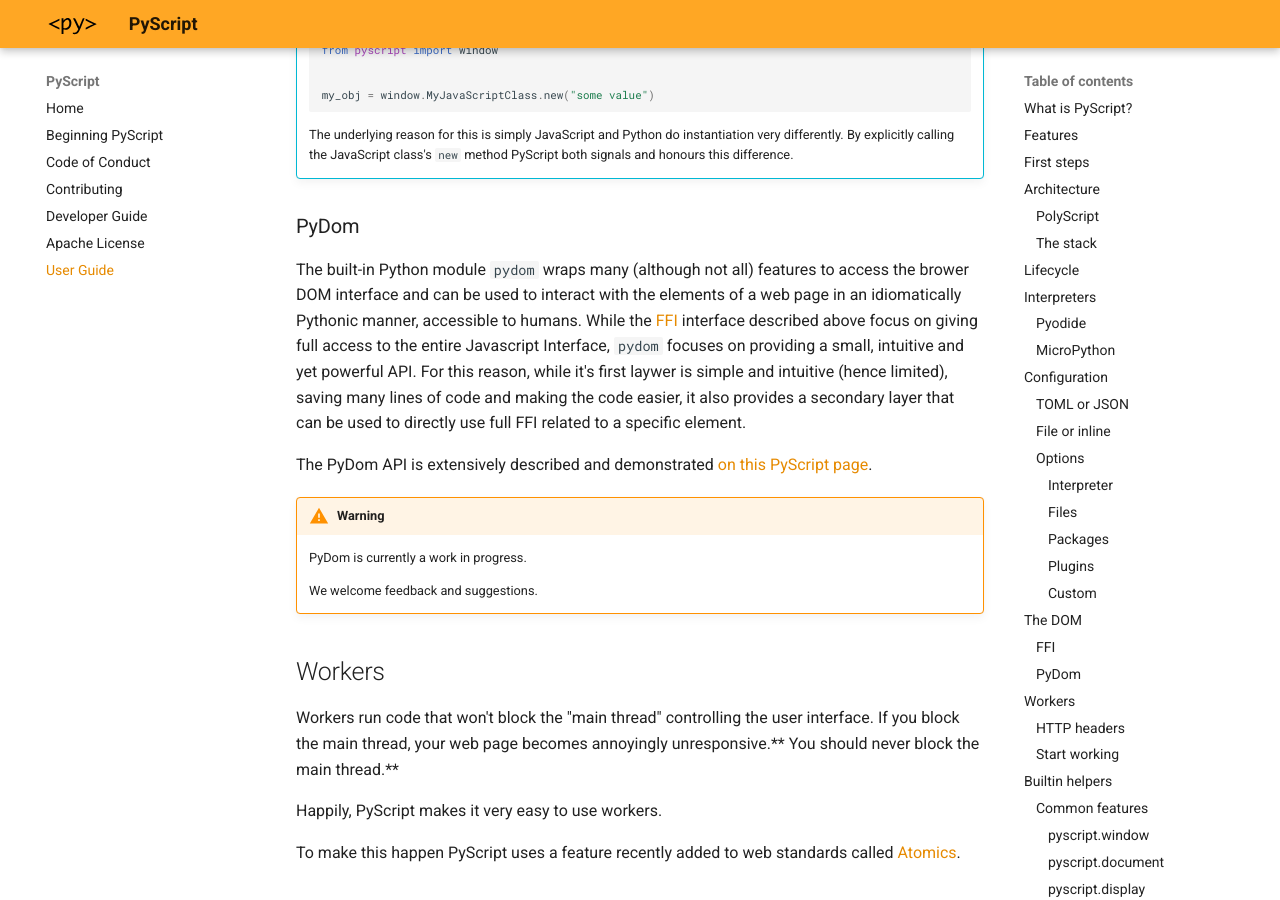
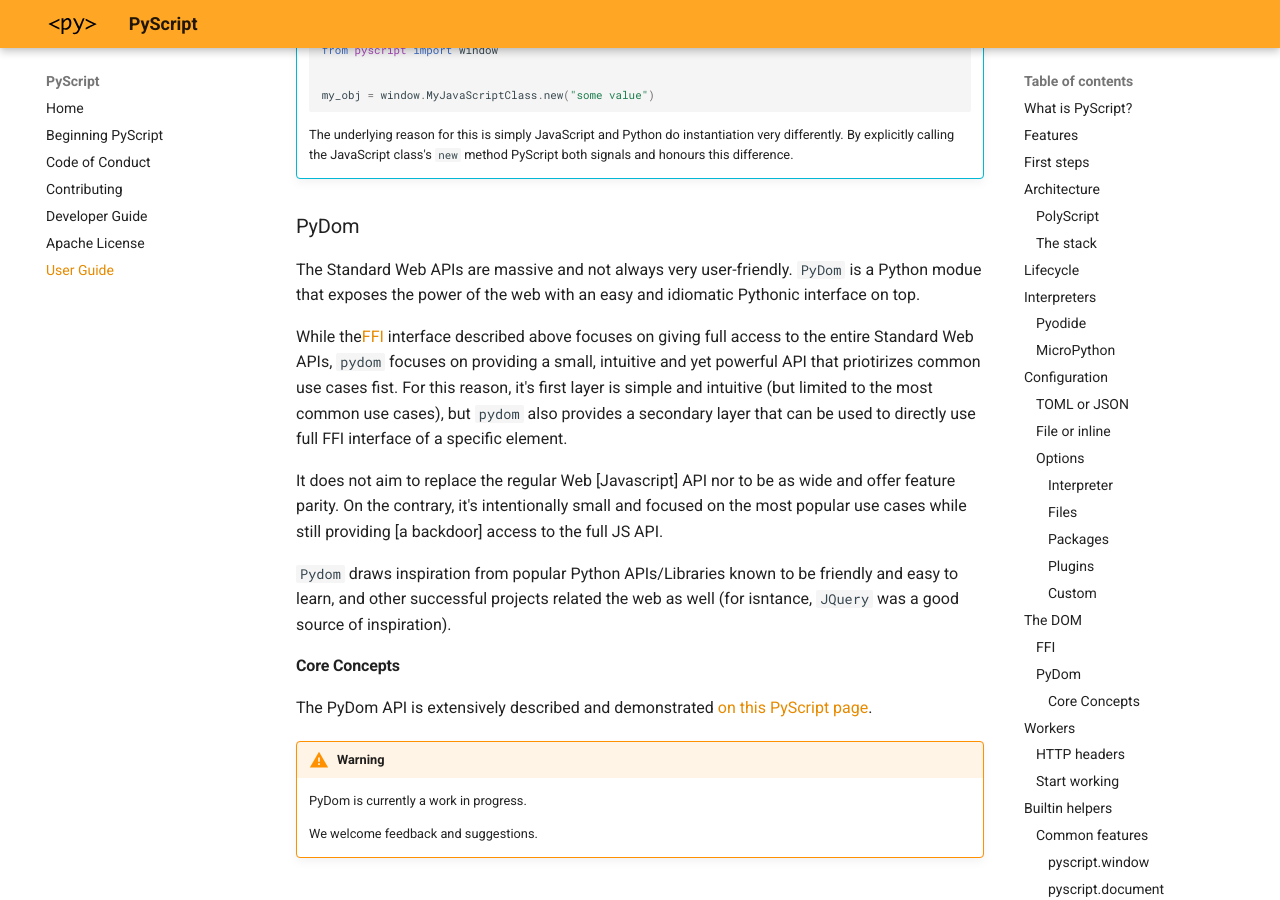
Before and after one commit to pyscript/docs, an MkDocs documentation site: the page built from docs/user-guide.md, in a window 1280 px wide and 900 px high, scrolled down 18753 px. Built offline with MkDocs 1.6.1 and Material for MkDocs 9.7.7, drawn with Linux system fonts in a browser that asks for light colours; the version menu is left out.

Commit message:
add initial paragraph about Pydom

```diff
--- a/docs/user-guide.md
+++ b/docs/user-guide.md
@@ -918,15 +918,27 @@ equivalent values: `["hello", 1, 2, 3]`.
 
 ### PyDom
 
-The built-in Python module `pydom` wraps many (although not all) features
-to access the brower DOM interface and can be used to interact with the elements
-of a web page in an idiomatically Pythonic manner, accessible to humans. While the
-[FFI](#ffi) interface described above focus on giving full access to the entire
-Javascript Interface, `pydom` focuses on providing a small, intuitive and yet
-powerful API. For this reason, while it's first laywer is simple and intuitive
-(hence limited), saving many lines of code and making the code easier, it also provides
-a secondary layer that can be used to directly use full FFI related to a specific
-element.
+The Standard Web APIs are massive and not always very user-friendly. `PyDom` is a
+Python modue that exposes the power of the web with an easy and idiomatic Pythonic
+interface on top.
+
+While the[FFI](#ffi) interface described above focuses on giving full access to
+the entire Standard Web APIs, `pydom` focuses on providing a small, intuitive and yet
+powerful API that priotirizes common use cases fist. For this reason, it's first
+layer is simple and intuitive (but limited to the most common use cases), but `pydom`
+also provides a secondary layer that can be used to directly use full FFI interface
+of a specific element.
+
+It does not aim to replace the regular Web [Javascript] API nor to be as wide and offer
+feature parity. On the contrary, it's intentionally small and focused on the most popular
+use cases while still providing [a backdoor] access to the full JS API.
+
+
+`Pydom` draws inspiration from popular Python APIs/Libraries known to be friendly and
+easy to learn, and other successful projects related the web as well (for isntance,
+`JQuery` was a good source of inspiration).
+
+#### Core Concepts
 
 
 
```
